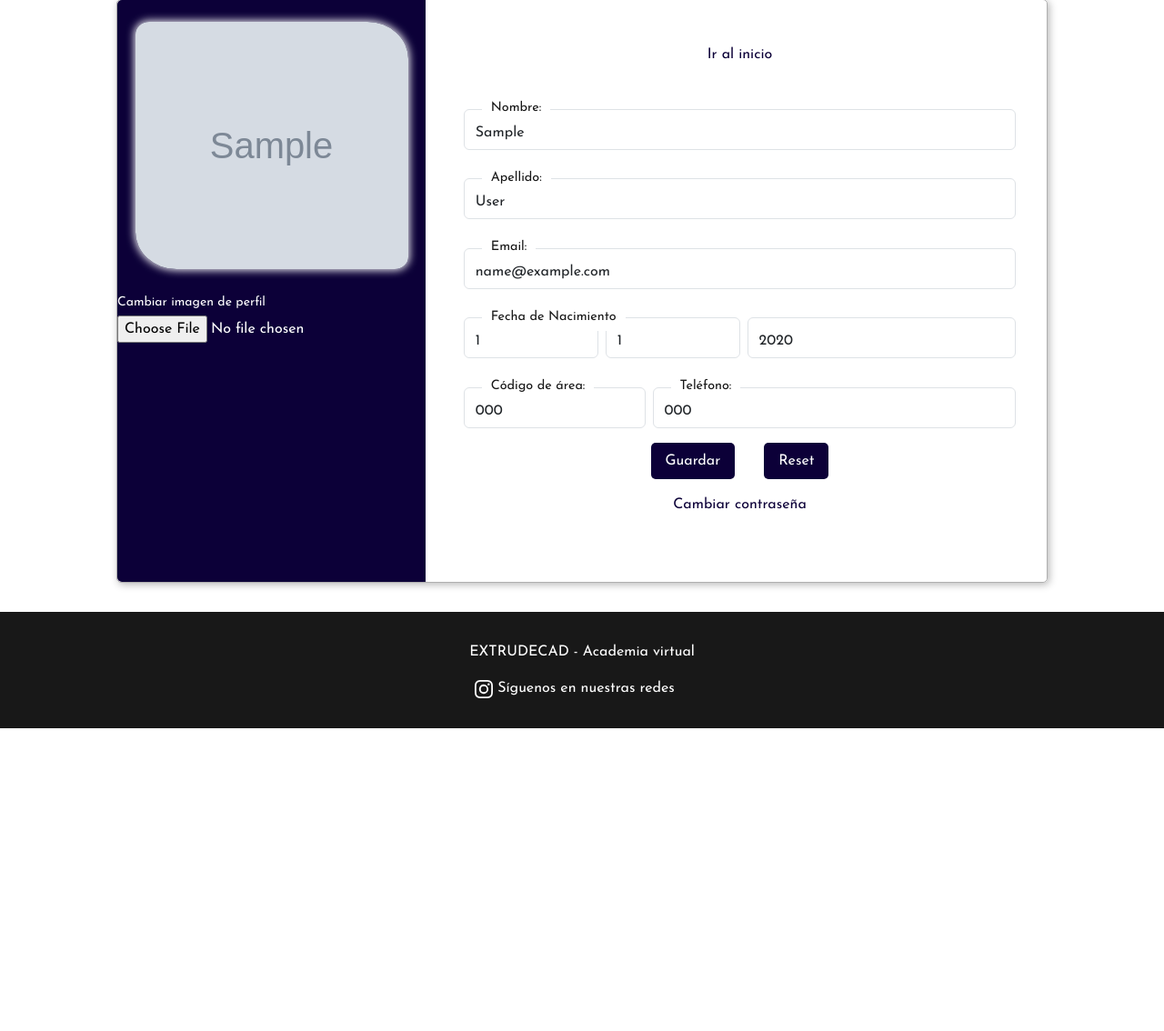
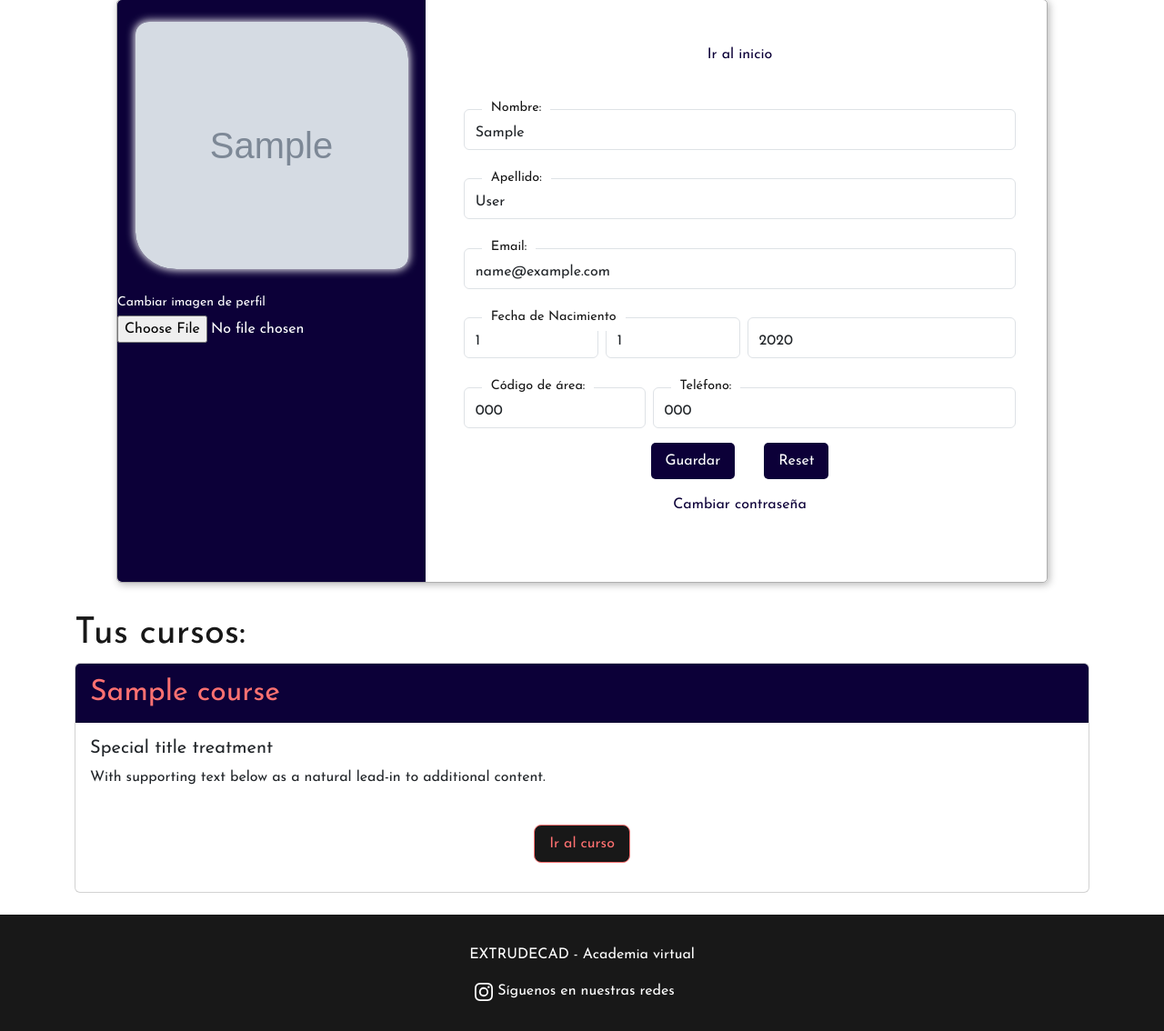
Before and after one commit to JuanZenklusen/extrude_project, a Django app: page /profile/ in a window 1280 px wide. Shown: the part 73-1207 px from the top of the page at 91% size. Before the commit the page ends 874 px from the top, so only its background shows below. Run offline with Django 4.2, Linux system fonts and the light colour scheme; a user stored in the database is signed in; tables that the repository leaves empty hold one stand-in row (values such as "Sample post"); grey boxes marked "Sample" are stand-in pictures; some libraries are stand-ins or nearby versions.

Commit message:
Se agrega calificacion de cursos

```diff
--- a/courses/admin.py
+++ b/courses/admin.py
@@ -4,7 +4,7 @@ from .models import Courses, Modules, Lessons, Matricula, Commission
 class CoursesAdmin(admin.ModelAdmin):
     fields = ('name', 'description', 'price', 'payment_installments', 'price_payment_installments',
               'link_mp', 'program', 'img', 'modality', 'requirements', 'lesson_duration', 'weekly_frequency',
-              'duration_in_weeks', 'course_program', 'text_include', 'featured')
+              'duration_in_weeks', 'text_include', 'featured')
     list_display = ('name', 'id', 'price', 'slug', 'created_at', 'modified_at')
     search_fields = ('name', 'description', 'price', 'duration_in_weeks')
     list_filter = ('name', 'modality')
--- a/courses/models.py
+++ b/courses/models.py
@@ -8,23 +8,22 @@ import uuid
 
 
 class Courses(models.Model):
-    name = models.CharField(max_length=60, blank=False, null=False)
-    description = models.CharField(max_length=300, blank=False, null=False)
-    price = models.DecimalField(max_digits=10, decimal_places=2, null=True, blank=True)
+    name = models.CharField(max_length=60, blank=False, null=False) #nombre del curso
+    description = models.CharField(max_length=300, blank=False, null=False) #descripción del curso
+    price = models.DecimalField(max_digits=10, decimal_places=2, null=True, blank=True) #precio total
     payment_installments = models.IntegerField(blank=True, null=True, default=1) #cantidad de cuotas
-    price_payment_installments = models.DecimalField(max_digits=10, decimal_places=2, null=True, blank=True)
+    price_payment_installments = models.DecimalField(max_digits=10, decimal_places=2, null=True, blank=True) #precio de la cuota
     link_mp = models.CharField(max_length=100, blank=True, null=True) #link mercadopago
-    program = models.CharField(max_length=300, blank=True, null=True)
-    img = models.ImageField(default='course-default.jpg', upload_to='course_images')
+    program = models.CharField(max_length=300, blank=True, null=True) #link programa del cusro
+    img = models.ImageField(default='course-default.jpg', upload_to='course_images') #miniatura del curso
     modality = models.CharField(max_length=50, blank=True, null=True,) #clases online o asincrónicas
     requirements = models.TextField(max_length=1500, blank=True, null=True,) #requisitos
     lesson_duration = models.CharField(max_length=20, blank=True, null=True,) #duracion de cada clase en horas
     weekly_frequency = models.CharField(max_length=1, blank=True, null=True,) #cuantas clases por semana
     duration_in_weeks = models.CharField(max_length=50, blank=True, null=True,) #duracion en semanas
-    course_program = models.CharField(max_length=300, blank=True, null=True,) #link drive del programa del curso
     text_include = models.TextField(max_length=1500, blank=True, null=True,) #lo que incluye el curso
-    featured = models.BooleanField(default=False)
-    slug = models.SlugField(null=False, blank=False, unique=True)
+    featured = models.BooleanField(default=False) #Aparece o no en destacados?
+    slug = models.SlugField(null=False, blank=False, unique=True) #slug para el link, se genera automáticamente
     created_at = models.DateTimeField(auto_now_add=True)
     modified_at = models.DateTimeField(auto_now=True)
 
@@ -49,10 +48,10 @@ pre_save.connect(set_slug_courses, sender=Courses)
 
 
 class Modules(models.Model):
-    title = models.CharField(max_length=100, blank=False, null=False)
-    subtitle = models.CharField(max_length=50, blank=True, null=True)
-    nro_order = models.IntegerField()
-    course = models.ForeignKey(Courses, on_delete=models.CASCADE)
+    title = models.CharField(max_length=100, blank=False, null=False) #titulo del módulo
+    subtitle = models.CharField(max_length=50, blank=True, null=True) #Subtitulo, no es un campo tan importante
+    nro_order = models.IntegerField() #Numero de orden de módulo
+    course = models.ForeignKey(Courses, on_delete=models.CASCADE) #Llave foranea al curso que pertenece
     slug = models.SlugField(null=False, blank=False, unique=True)
     created_at = models.DateTimeField(auto_now_add=True)
     modified_at = models.DateTimeField(auto_now=True)
@@ -77,14 +76,14 @@ pre_save.connect(set_slug_modules, sender=Modules)
 
 
 class Lessons(models.Model):
-    title = models.CharField(max_length=200, blank=False, null=False)
-    subtitle = models.CharField(max_length=500, blank=True, null=True)
-    nro_order = models.IntegerField()
-    video = models.CharField(max_length=200, blank=True, null=True)
-    document = models.CharField(max_length=200, blank=True, null=True)
-    text1 = models.TextField(null=True, blank=True, default="")
-    text2 = models.TextField(null=True, blank=True, default="")
-    text3 = models.TextField(null=True, blank=True, default="")
+    title = models.CharField(max_length=200, blank=False, null=False) #titulo de la clase
+    subtitle = models.CharField(max_length=500, blank=True, null=True) #subtitulo
+    nro_order = models.IntegerField() #numero de orden de clase
+    video = models.CharField(max_length=200, blank=True, null=True) #Link de video
+    document = models.CharField(max_length=200, blank=True, null=True) #Link drive de archivos de la clase
+    text1 = models.TextField(null=True, blank=True, default="") #texto 1
+    text2 = models.TextField(null=True, blank=True, default="") #texto 2
+    text3 = models.TextField(null=True, blank=True, default="") #texto 3
     module = models.ForeignKey(Modules, on_delete=models.CASCADE)
     slug = models.SlugField(null=False, blank=False, unique=True)
     created_at = models.DateTimeField(auto_now_add=True)
@@ -131,3 +130,28 @@ class Matricula(models.Model):
 
     def __str__(self):
         return f'{str(self.id)} - {self.commission.course.name} - {self.user.username}'
+
+
+
+class ModuleRating(models.Model):
+    user = models.ForeignKey(User, on_delete=models.CASCADE)  # El usuario que califica el módulo
+    module = models.ForeignKey(Modules, on_delete=models.CASCADE)  # El módulo que se está calificando
+    rating = models.PositiveSmallIntegerField(default=0, choices=[(1, '1'), (2, '2'), (3, '3'), (4, '4'), (5, '5')])  # La calificación de 1 a 5
+    created_at = models.DateTimeField(auto_now_add=True)
+    modified_at = models.DateTimeField(auto_now=True)
+
+    class Meta:
+        unique_together = ['user', 'module']  # Un usuario solo puede calificar un módulo una vez
+
+    def __str__(self):
+        return self.rating
+
+    '''def save(self, *args, **kwargs):
+        # Verifica si el usuario ya ha calificado este módulo antes de guardar
+        existing_rating = ModuleRating.objects.filter(user=self.user, module=self.module).first()
+        if existing_rating:
+            # Actualiza la calificación si el usuario ya había calificado este módulo
+            existing_rating.rating = self.rating
+            existing_rating.save()
+        else:
+            super(ModuleRating, self).save(*args, **kwargs)'''
--- a/profiles/models.py
+++ b/profiles/models.py
@@ -9,9 +9,9 @@ class Profile(models.Model):
     avatar = models.ImageField(default='default.jpg', upload_to='profile_images')
     cod_phone = models.CharField(max_length=5, null=True, blank=True)
     phone = models.CharField(max_length=15, null=True, blank=True)
-    day = models.IntegerField( null=True, blank=True,)
-    month = models.IntegerField( null=True, blank=True,)
-    year = models.IntegerField( null=True, blank=True,)
+    day = models.IntegerField(null=True, blank=True,)
+    month = models.IntegerField(null=True, blank=True,)
+    year = models.IntegerField(null=True, blank=True,)
 
     def __str__(self):
         return self.user.username
--- a/profiles/templates/profile.html
+++ b/profiles/templates/profile.html
@@ -107,4 +107,28 @@
         </div>
     </form>
 </div>
+
+{% if matriculas %}
+    {% for matricula in matriculas %}
+    <div class="container">
+        <h1>Tus cursos: </h1>
+        <div class="card">
+            <div class="card-header">
+            {{ matricula.commission.course }}
+            </div>
+            <div class="card-body">
+                <h5 class="card-title">Special title treatment</h5>
+                <p class="card-text">With supporting text below as a natural lead-in to additional content.</p>
+                <div class="container-button">
+                    <a class="btn-info" href="{% url 'view_course' slug=matricula.commission.course.slug %}">Ir al curso</a>
+                </div>
+            </div>
+        </div>
+        <br>
+    </div>
+    {% endfor %}
+{% else %}
+    <p>aun no te has matriculado a ningun curso</p>
+{% endif %}
+
 {% endblock %}
--- a/profiles/views.py
+++ b/profiles/views.py
@@ -10,7 +10,7 @@ from django.contrib.auth.decorators import login_required
 from .forms import UpdateUserForm, UpdateProfileForm
 from django.contrib.auth.views import PasswordChangeView
 from django.shortcuts import get_object_or_404
-from courses.models import Courses
+from courses.models import Courses, Matricula
 
 
 def index(request):
@@ -81,6 +81,7 @@ class ResetPasswordView(SuccessMessageMixin, PasswordResetView):
 
 @login_required
 def profile(request):
+    matriculas = Matricula.objects.filter(user=request.user)
     if request.method == 'POST':
         user_form = UpdateUserForm(request.POST, instance=request.user)
         profile_form = UpdateProfileForm(request.POST, request.FILES, instance=request.user.profile)
@@ -94,7 +95,7 @@ def profile(request):
         user_form = UpdateUserForm(instance=request.user)
         profile_form = UpdateProfileForm(instance=request.user.profile)
 
-    return render(request, 'profile.html', {'user_form': user_form, 'profile_form': profile_form})
+    return render(request, 'profile.html', {'user_form': user_form, 'profile_form': profile_form, 'matriculas': matriculas})
 
 
 class ChangePasswordView(SuccessMessageMixin, PasswordChangeView):
--- a/static/style.css
+++ b/static/style.css
@@ -391,6 +391,14 @@ html, body{
     text-align: center;
 }
 
+
+.card .card-header{
+    background-color: var(--primary-color);
+    color: var(--hover-links-color);
+    font-size: 2rem;
+}
+
+
 .lessons{
     display: grid;
     grid-template-areas: "duration frecuency weeks";
@@ -531,3 +539,21 @@ html, body{
     color: var(--primary-color);
     font-size: 3rem;
 }
+
+.rate-module{
+    margin-top: 8px;
+    width: 100%;
+    background-color: var(--footer-color);
+    opacity: .7;
+    color: var(--color-gray);
+    padding: 1rem;
+    border-radius: 10px;
+    transition: var(--time-transitions);
+    text-align: center;
+}
+
+.rate-module:hover{
+    opacity: 1;
+    background-color: var(--primary-color);
+    color: var(--hover-links-color);
+}
```
Also changed, not shown: courses/templates/partials/rate.html (added, +13 -0 lines), courses/templates/play_lesson.html (+16 -0 lines), courses/views.py (+15 -1 lines), courses/migrations/0006_remove_courses_course_program.py (added), courses/migrations/0007_modulerating.py (added), courses/migrations/0008_alter_modulerating_rating.py (added), courses/migrations/0009_alter_modulerating_rating.py (added).
